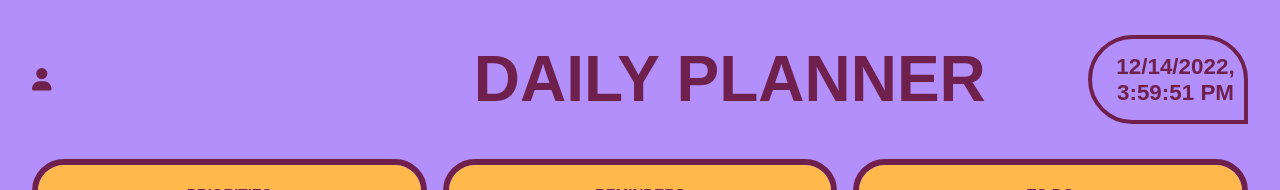
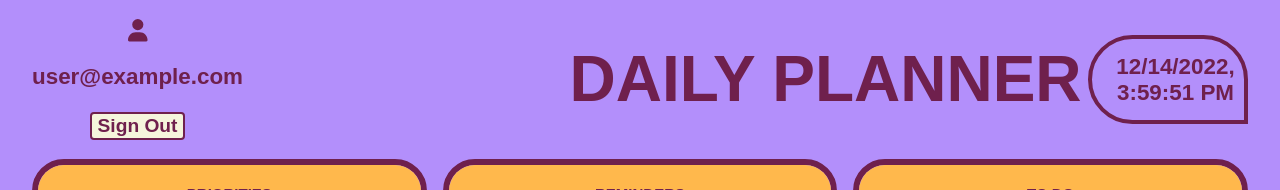
Before and after one commit to rodgersajb/daily-planner, a React (Vite) app: page /Home in a window 1280 px wide. Shown: the top 190 px of the page. Built offline with nearby package versions, Linux system fonts and the light colour scheme; no server answers; the database is empty; sample sign-in values are in the browser's storage; a web font is replaced by a local one.

Commit message:
Took out dropdown user menu, re formatted to appear on the page

```diff
--- a/src/Components/Nav.jsx
+++ b/src/Components/Nav.jsx
@@ -34,17 +34,13 @@ const Nav = () => {
       <section className="nav">
         <div className="nav-wrapper">
           <nav>
-            <div className="dropdown-menu">
+            {/* <div className="dropdown-menu"> */}
+            <div className="dropdown-content">
               <FontAwesomeIcon icon="fa-solid fa-user" />
-              <div className="dropdown-content">
-                <p>Logged in as {currentUser.email}</p>
-                <button onClick={handleSignOut}>
-                  <FontAwesomeIcon icon="fa-solid fa-right-from-bracket" />
-                  <p>Sign Out</p>
-                </button>
-              </div>
+              <p>{currentUser.email}</p>
+              <button onClick={handleSignOut}>Sign Out</button>
             </div>
-
+            {/* </div> */}
 
             <h1>Daily Planner</h1>
 
--- a/src/Components/Nav.scss
+++ b/src/Components/Nav.scss
@@ -32,19 +32,40 @@
         text-align: center;
         font-weight: bold;
       }
-      .dropdown-menu {
-        position: relative;
-        &:hover .dropdown-content {
-          display: block;
-        }
+      // .dropdown-menu {
+      //   position: relative;
+
+      //   &:hover .dropdown-content {
+      //     display: block;
+      //   }
+
+      .dropdown-content {
+        display: flex;
+        align-items: center;
+        border-radius: 5px;
+
+        flex-direction: column;
         .fa-user {
           font-size: 1.4rem;
           color: #6f204d;
         }
-        .dropdown-content {
-          position: absolute;
-          display: none;
+
+        p {
+          font-size: 1.4rem;
+          color: #6f204d;
+          font-weight: bold;
         }
+
+        button {
+          font-size: 1.2rem;
+          color: #6f204d;
+          font-weight: bold;
+          background-color: beige;
+          border-radius: 4px;
+
+          border: 2px solid #6f204d;
+        }
+        // }
       }
     }
     .display-grid {
```
